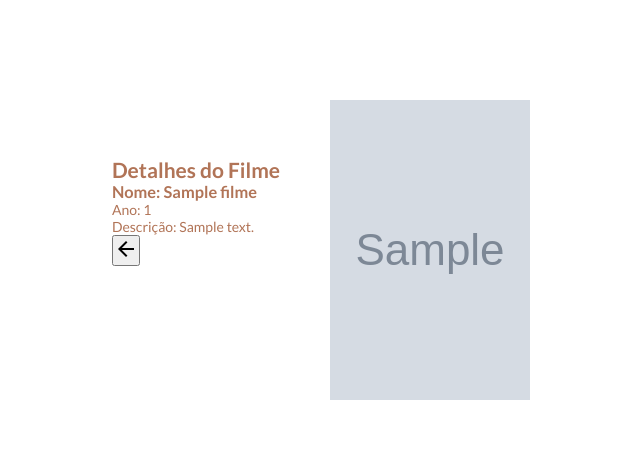
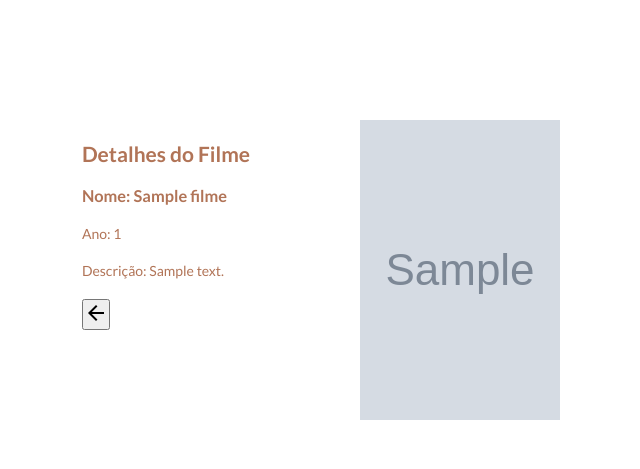
Before and after one commit to LuanMendesMoura/catalogo-filmes.php, a PHP site: page /catalogo-filmes/app/view/filme/visualizarFilme.php?id=1 in a window 1280 px wide. Shown: the top 469 px of the page, without its empty margins (319-959 px from the left). Run offline with PHP 8.4, Linux system fonts and the light colour scheme; tables that the repository leaves empty hold one stand-in row (values such as "Sample post"); grey boxes marked "Sample" are stand-in pictures.

Commit message:
tentando arrumar o view

```diff
--- a/app/view/filme/visualizarFilme.php
+++ b/app/view/filme/visualizarFilme.php
@@ -29,7 +29,7 @@ $filme = $filmeModel->buscarPorId($id);
             <h3>Nome: <?php echo $filme->nome; ?> </h3>
             <p>Ano: <?php echo $filme->ano;?> </p>
             <p>Descrição: <?php echo $filme->descricao;?> </p>
-            <a href="listar.php">
+            <a href="home.php">
                 <button>
                     <span class="material-symbols-outlined">
                         arrow_back
--- a/public/css/style.css
+++ b/public/css/style.css
@@ -75,14 +75,17 @@ body {
     gap: 10px;
 
     .imgView {
-        padding-top: 80px;
+        padding-top: 70px;
         width: 200px;
         height: 300px;
     }
 
     .view {
         max-width: 50vh;
-        padding: 20px;
+        display: flex;
+        flex-direction: column;
+        gap: 20px;
+        padding: 50px;
     }
 }
 
@@ -223,7 +226,7 @@ body {
 
 .filmes-lista .filme img {
     width: 200px;
-    border-radius: 20px;
+    /* border-radius: 20px; */
 }
 
 /* CARDS HOME FIM */
```
